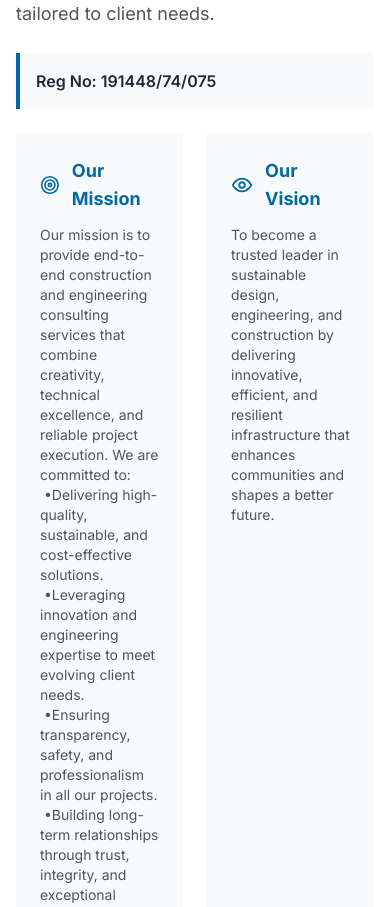
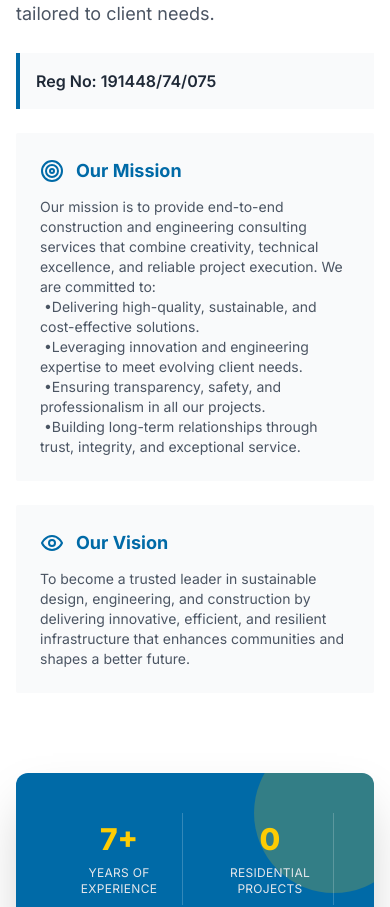
Before and after one commit to tradersbjay/srbengineering, a React (Vite) app: page / in a window 390 px wide. Shown: the part 1840-2747 px from the top of the page. Built offline with nearby package versions, Linux system fonts and the light colour scheme; no server answers; the database is empty.

Commit message:
fix(about): make Mission & Vision stack on small screens

```diff
--- a/components/About.tsx
+++ b/components/About.tsx
@@ -35,7 +35,7 @@
               <p className="font-semibold text-gray-800">Reg No: {COMPANY_INFO.regNo}</p>
             </div>
 
-            <div className="grid grid-cols-2 gap-6">
+            <div className="grid grid-cols-1 md:grid-cols-2 gap-6">
               <div className="bg-gray-50 p-6 rounded-sm hover:shadow-md transition-shadow">
                 <div className="flex items-center gap-3 mb-3">
                   <Target className="text-brand-blue w-6 h-6" />
```
